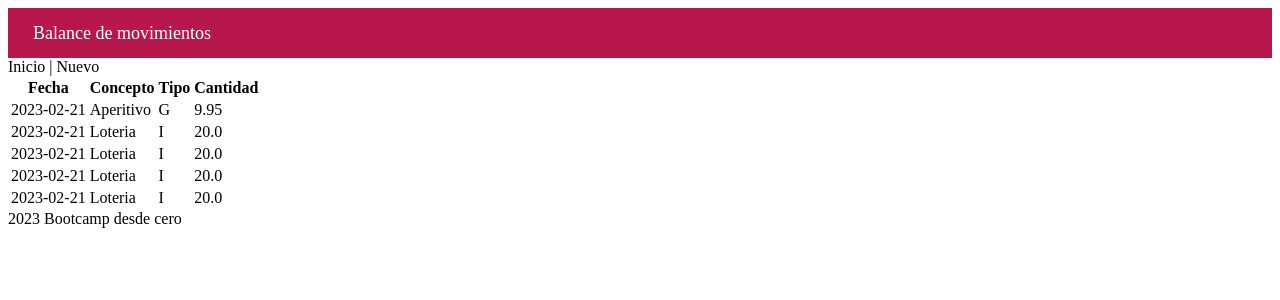
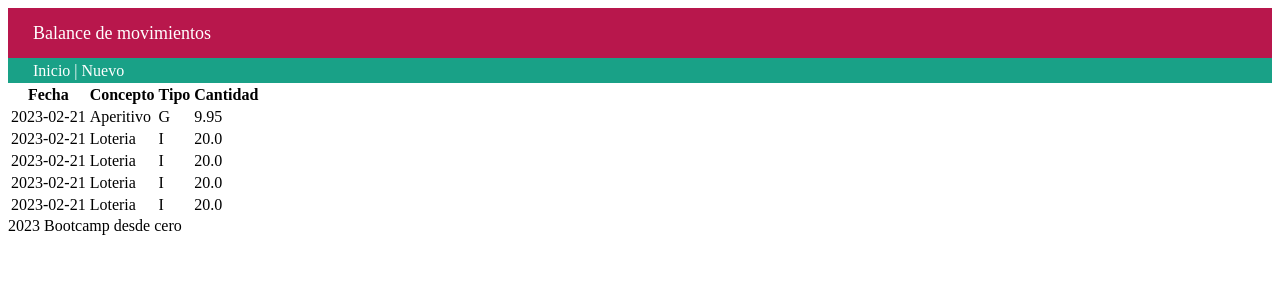
Before and after one commit to CarlosNauzet/Nauzet-Flask, a Flask app: page / in a window 1280 px wide. Shown: the top 300 px of the page. Run offline with Flask 2, Linux system fonts and the light colour scheme.

Commit message:
feat: estilos de la barra de navegacion

```diff
--- a/balance/static/css/styles.css
+++ b/balance/static/css/styles.css
@@ -6,3 +6,11 @@ header {
   line-height: 50px;
   padding-left: 25px;
 }
+
+nav {
+  background-color: #19a187;
+  color: white;
+  height: 25px;
+  line-height: 25px;
+  padding-left: 25px;
+}
```
